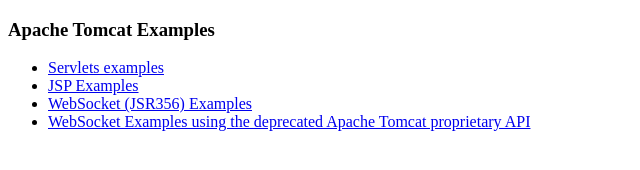
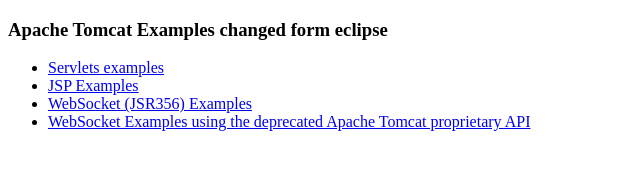
Before and after one commit to azhagulegend/myweb, a plain HTML site: page myweb/index.html in a window 1280 px wide. Shown: the whole page, without its empty margins (0-640 px from the left). Drawn offline with Linux system fonts and the light colour scheme.

Commit message:
test from eclipse

```diff
--- a/myweb/index.html
+++ b/myweb/index.html
@@ -20,7 +20,7 @@
 </head>
 <body>
 <p>
-<h3>Apache Tomcat Examples</H3>
+<h3>Apache Tomcat Examples changed form eclipse</H3>
 <p></p>
 <ul>
 <li><a href="servlets">Servlets examples</a></li>
```
